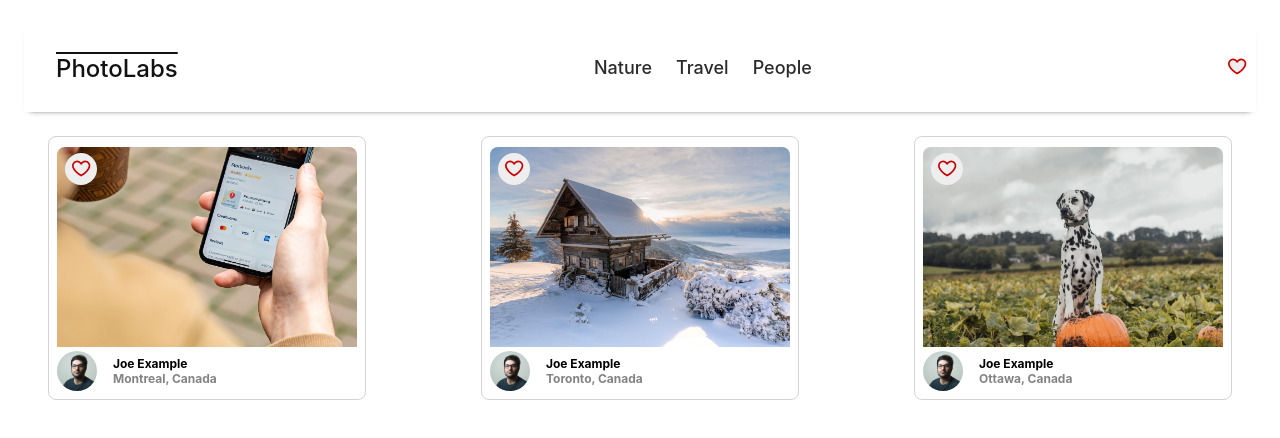
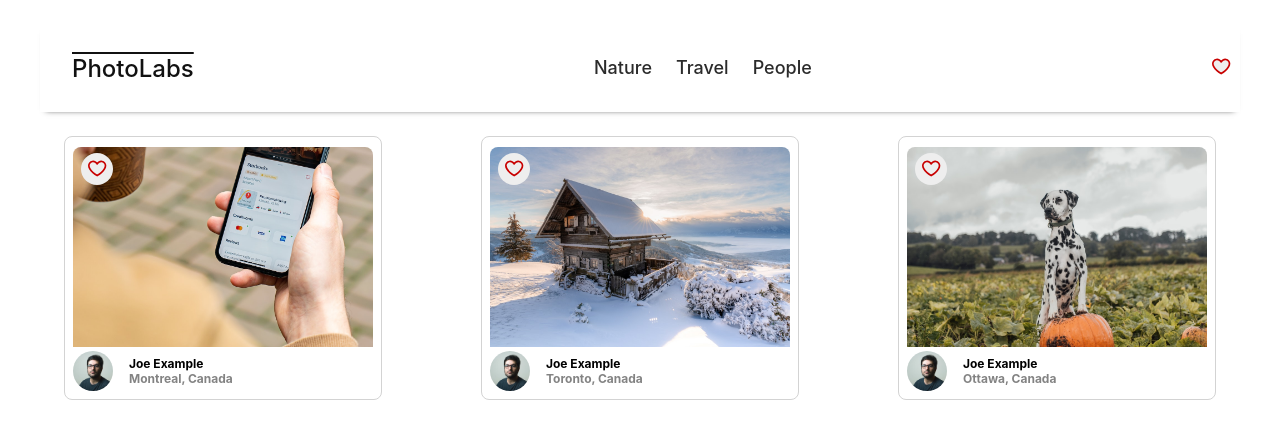
Before and after one commit to alemolina43/photolabs, a React (Vite) app in the folder frontend/: page / in a window 1280 px wide. Shown: the top 438 px of the page. Built offline with nearby package versions, Linux system fonts and the light colour scheme; the HTML template or start-up script is replaced by a standard one.

Commit message:
Implement HomeRoute.jsx

```diff
--- a/frontend/src/App.jsx
+++ b/frontend/src/App.jsx
@@ -1,13 +1,11 @@
-import PhotoList from "./components/PhotoList";
 import "./App.scss";
-import TopNavigation from "./components/TopNavigationBar";
+import HomeRoute from "./routes/HomeRoute";
 
 // Note: Rendering a single component to build components in isolation
 const App = () => {
   return (
     <div className="App">
-      <TopNavigation />
-      <PhotoList />
+      <HomeRoute />
     </div>
   );
 };
--- a/frontend/src/routes/HomeRoute.jsx
+++ b/frontend/src/routes/HomeRoute.jsx
@@ -1,9 +1,12 @@
-import '../styles/HomeRoute.scss';
+import TopNavigation from "../components/TopNavigationBar";
+import PhotoList from "../components/PhotoList";
+import "../styles/HomeRoute.scss";
 
 const HomeRoute = () => {
   return (
     <div className="home-route">
-      {/* Insert React */}
+      <TopNavigation />
+      <PhotoList />
     </div>
   );
 };
```
